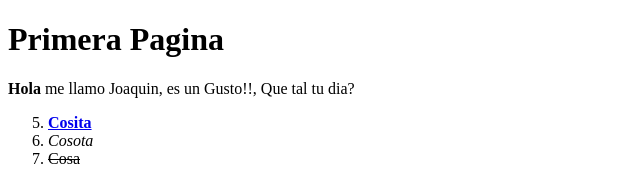
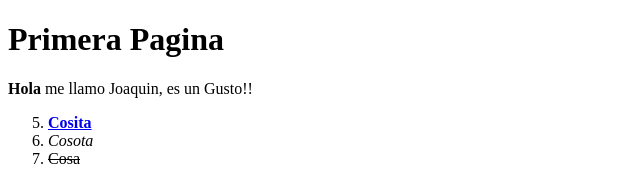
Before and after one commit to JoaquinGA01/temporal2, a plain HTML site: page Ejemplo.html in a window 1280 px wide. Shown: the top 170 px of the page, without its empty margins (0-640 px from the left). Drawn offline with Linux system fonts and the light colour scheme.

Commit message:
Update Ejemplo.html

```diff
--- a/Ejemplo.html
+++ b/Ejemplo.html
@@ -8,7 +8,7 @@
 </head>
 <body>
     <h1>Primera Pagina</h1>
-    <p><b>Hola</b> me llamo Joaquin, es un Gusto!!, Que tal tu dia?</p>
+    <p><b>Hola</b> me llamo Joaquin, es un Gusto!!</p>
     <ol start="5">
         <li><b> <a href="https://github.com/JoaquinGA01/temporal2">Cosita</a></b></li>
         <li><i>Cosota</i></li>
```
